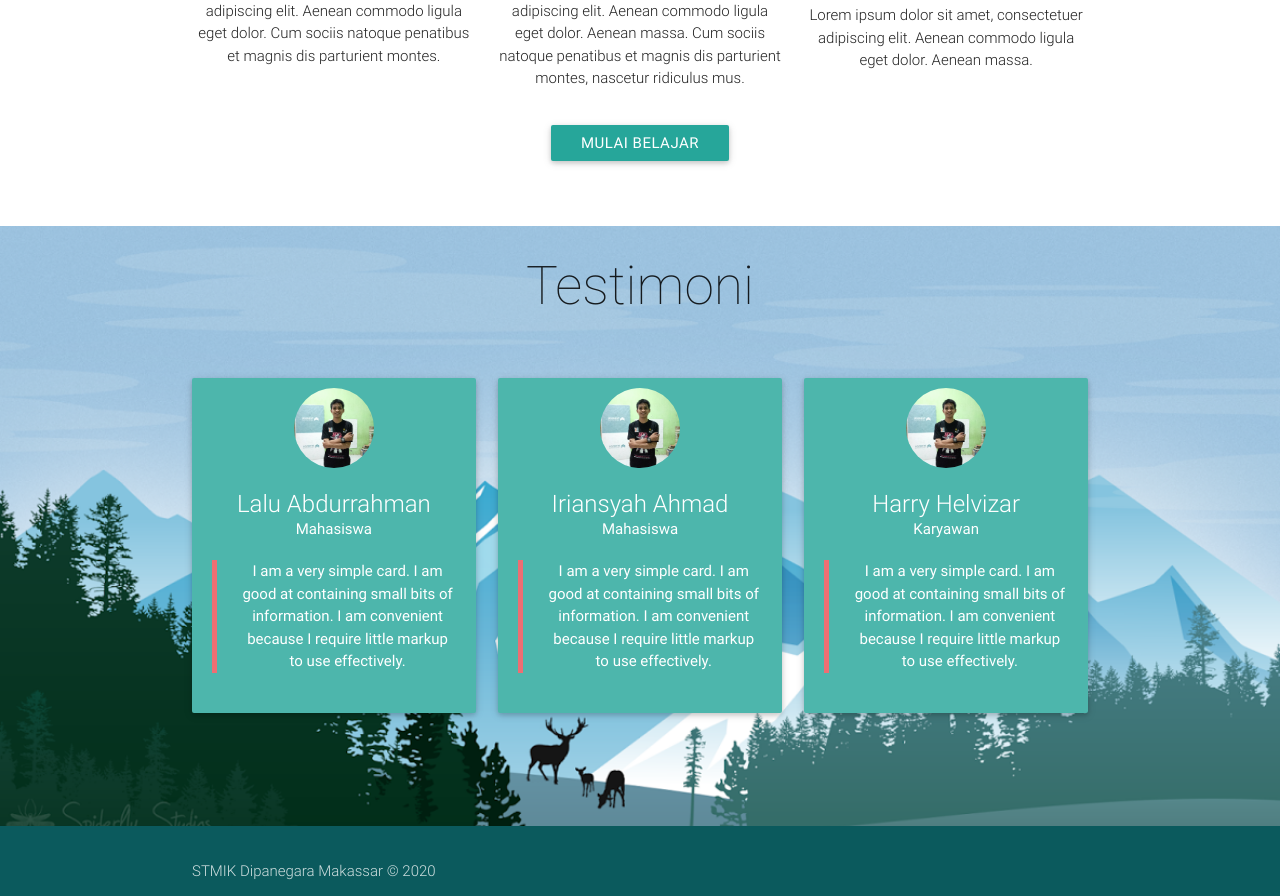
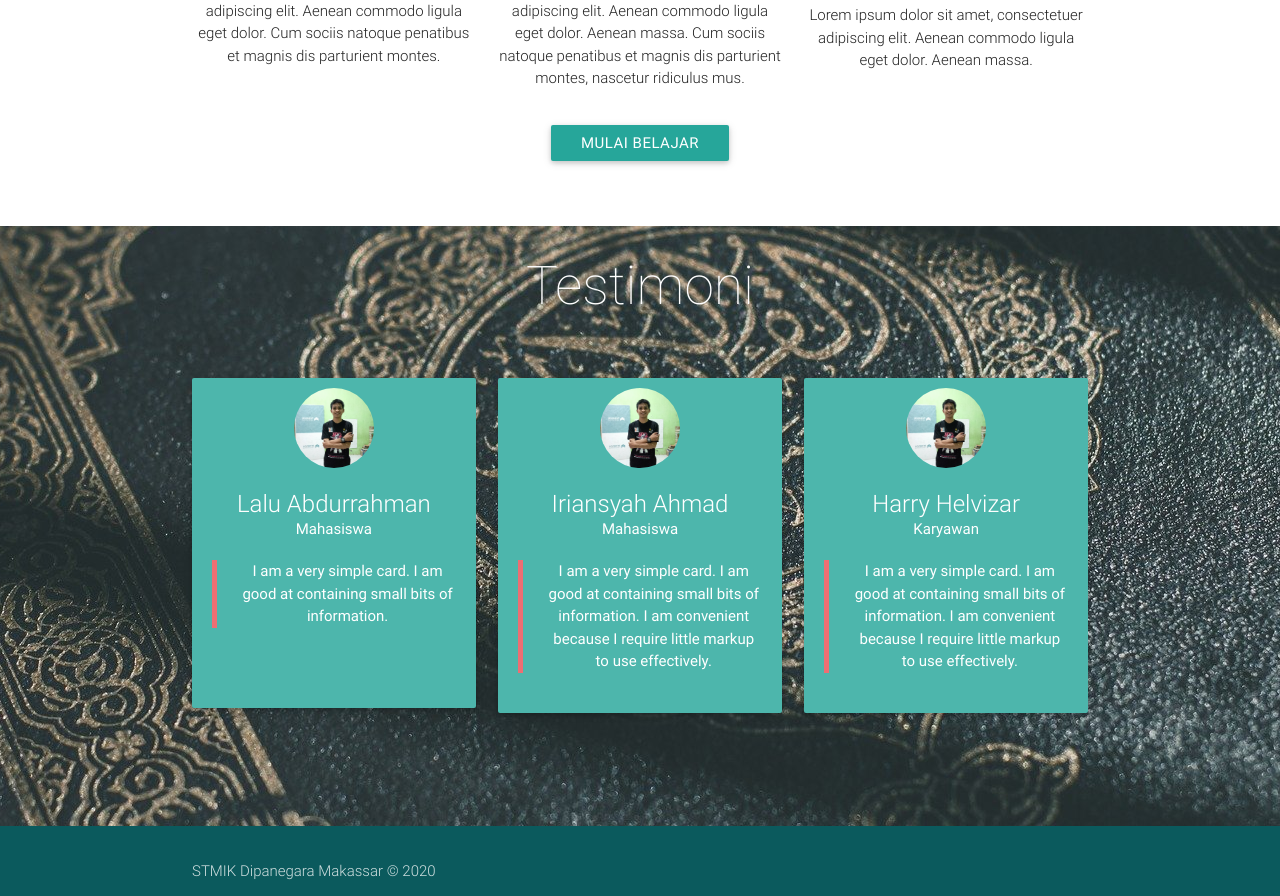
Before and after one commit to lalurahman/dirosa-app, a CodeIgniter app: page /database/ in a window 1280 px wide. Shown: the part 1351-2247 px from the top of the page. Run offline with CodeIgniter, Linux system fonts and the light colour scheme.

Commit message:
perbaikan

```diff
--- a/application/views/template/home.php
+++ b/application/views/template/home.php
@@ -115,25 +115,24 @@
 
     <!--Testimoni-->
     <div class="parallax-container scrollspy" id="testimoni">
-        <div class="parallax"><img src="<?= base_url('assets/template/') ?>img/parallax1.png"></div>
-        <h2 class="center header text_h2">Testimoni</h2>
+        <div class="parallax"><img src="<?= base_url('assets/template/') ?>img/quran2.jpg"></div>
+        <h2 class="center header white-text text_h2">Testimoni</h2>
         <div class="container">
             <div class="row">
                 <div class="col s12 m4">
-                    <div class="card teal lighten-2 center">
+                    <div class="card teal lighten-2 center" style="min-height: 330px;">
                         <img style="margin-top: 10px;" class="circle responsive-img" src="<?= base_url('assets/template/') ?>img/lalu.jpg" width="80">
                         <div class="card-content white-text" style="margin-top: -15px;">
                             <span class="card-title">Lalu Abdurrahman</span>
                             <p style="margin-top: -10px;">Mahasiswa</p>
-                            <blockquote>I am a very simple card. I am good at containing small bits of information.
-                                I am convenient because I require little markup to use effectively.</blockquote>
+                            <blockquote>I am a very simple card. I am good at containing small bits of information.</blockquote>
                         </div>
 
                     </div>
                 </div>
 
                 <div class="col s12 m4">
-                    <div class="card teal lighten-2 center">
+                    <div class="card teal lighten-2 center" style="min-height: 330px;">
                         <img style="margin-top: 10px;" class="circle responsive-img" src="<?= base_url('assets/template/') ?>img/lalu.jpg" width="80">
                         <div class="card-content white-text" style="margin-top: -15px;">
                             <span class="card-title">Iriansyah Ahmad</span>
@@ -146,7 +145,7 @@
                 </div>
 
                 <div class="col s12 m4">
-                    <div class="card teal lighten-2 center">
+                    <div class="card teal lighten-2 center" style="min-height: 330px; ">
                         <img style="margin-top: 10px;" class="circle responsive-img" src="<?= base_url('assets/template/') ?>img/lalu.jpg" width="80">
                         <div class="card-content white-text" style="margin-top: -15px;">
                             <span class="card-title">Harry Helvizar</span>
```
Also changed, not shown: assets/template/img/avatar1.png (deleted), assets/template/img/avatar2.png (deleted), assets/template/img/avatar3.png (deleted), assets/template/img/avatar4.png (deleted), assets/template/img/bg.png (deleted), assets/template/img/bg1.png (deleted), assets/template/img/bg2.png (deleted), assets/template/img/bg3.png (deleted), assets/template/img/project1.jpg (deleted), assets/template/img/project2.jpeg (deleted), assets/template/img/project3.png (deleted), assets/template/img/project4.jpg (deleted), assets/template/img/project5.png (deleted), assets/template/img/project6.jpeg (deleted), 1 more files.
